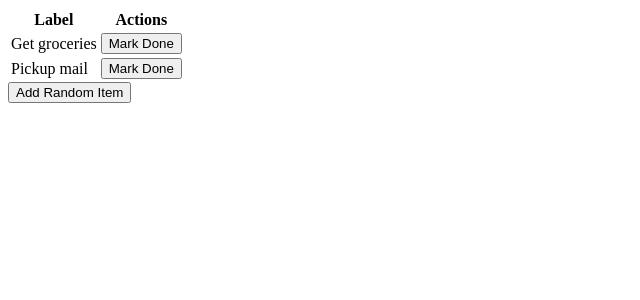
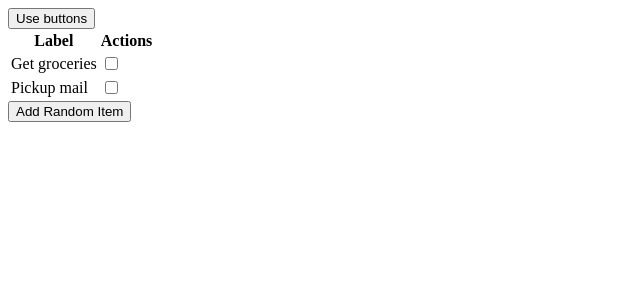
Before and after one commit to mwthink/todo-react-typescript, a React app: page / in a window 1280 px wide. Shown: the top 300 px of the page, without its empty margins (0-640 px from the left). Built offline with nearby package versions, Linux system fonts and the light colour scheme; the HTML template or start-up script is replaced by a standard one.

Commit message:
allow toggling between buttons and checkboxes

```diff
--- a/src/App.tsx
+++ b/src/App.tsx
@@ -4,6 +4,8 @@ import { Button, Table } from 'reactstrap';
 import { TodoItemTableRow } from './ui/TodoItems';
 
 const App = () => {
+
+  const [ useButtons, setUseButtons ] = React.useState(false);
   const [ todoList, setTodoList ] = React.useState<TodoListItem[]>([
     {label:'Get groceries', isCompleted: false},
     {label:'Pickup mail', isCompleted: false},
@@ -40,6 +42,7 @@ const App = () => {
 
   return (
     <div>
+      <button onClick={()=>setUseButtons(!useButtons)}>{useButtons ? 'Use checkboxes' : 'Use buttons'}</button>
       <Table striped bordered hover>
         <thead>
           <tr>
@@ -53,7 +56,7 @@ const App = () => {
             <TodoItemTableRow key={index}
               item={item}
               onToggle={()=>toggleItemCompletion(index)}
-              useButton={true}
+              useButton={useButtons}
             />
           ))}
         </tbody>
```
